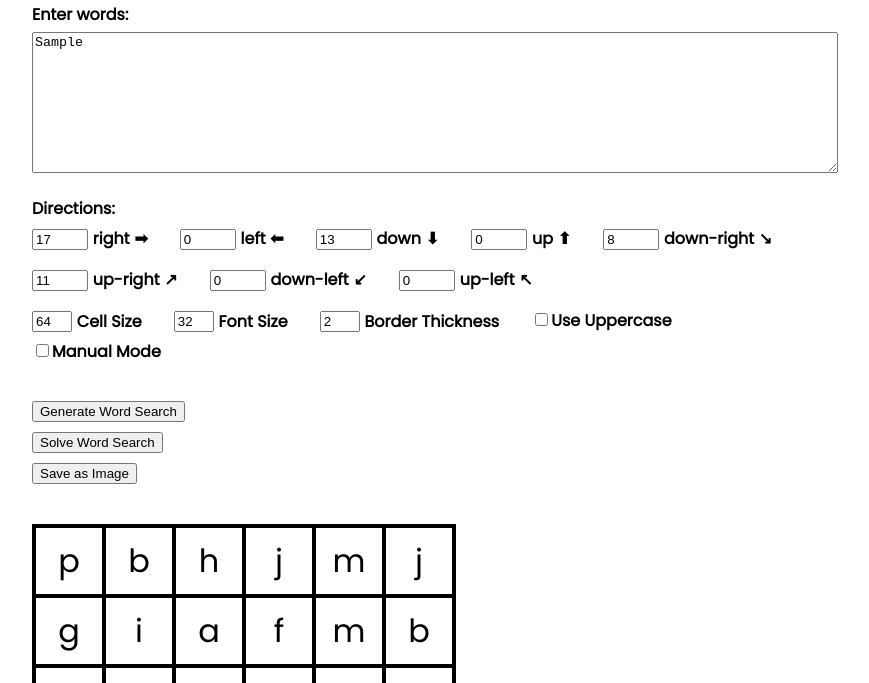
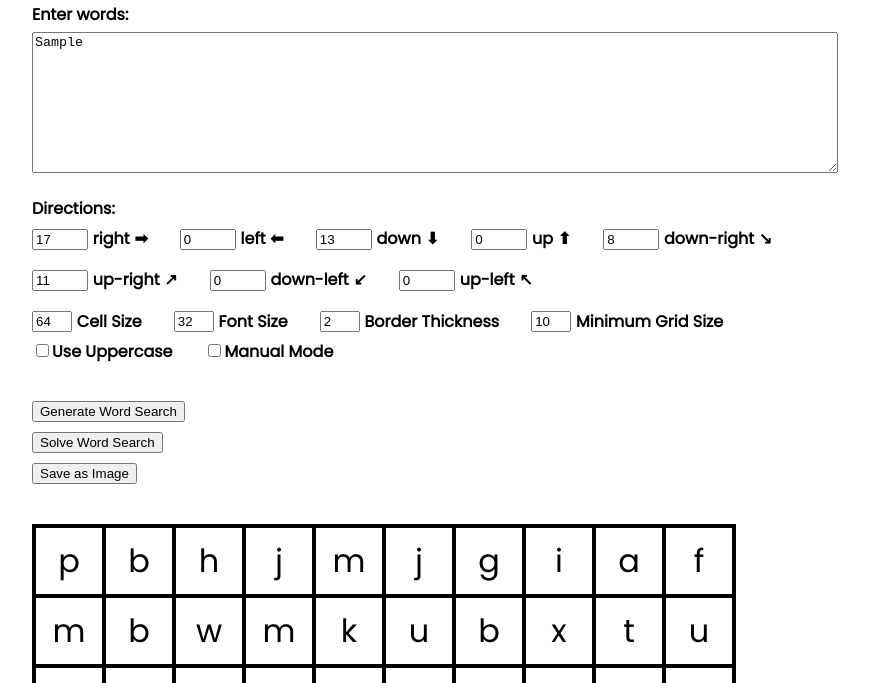
Before and after one commit to ImranR98/word-search-generator, a plain HTML site: page index.html in a window 1280 px wide. Both pictures are taken after typing "Sample" into the empty fields and a click on the button "Generate Word Search". Shown: the part 117-800 px from the top of the page, without its empty margins (208-1077 px from the left). Drawn offline with nearby package versions, Linux system fonts and the light colour scheme.

Commit message:
Add minimum grid size

```diff
--- a/index.html
+++ b/index.html
@@ -49,6 +49,12 @@
           <label style="margin-top: 0.1rem;">Border Thickness</label>
         </div>
         <div style="display: flex; margin-right: 2rem;">
+          <div style="margin-right: 0.3rem;">
+            <input id="minimum-grid-size-input" name="minimum-grid-size-input" type="number" style="width: 2rem;" value="10" min="1">
+          </div>
+          <label style="margin-top: 0.1rem;">Minimum Grid Size</label>
+        </div>
+        <div style="display: flex; margin-right: 2rem;">
           <div>
             <input id="uppercase-checkbox" name="uppercase-checkbox" type="checkbox">
           </div>
--- a/index.js
+++ b/index.js
@@ -5,12 +5,14 @@ const saveButton = document.getElementById("save-btn")
 const wordSearchContainer = document.getElementById("word-search-container")
 const cellSizeInput = document.getElementById("cell-size-input")
 const borderThicknessInput = document.getElementById("border-thickness-input")
+const minGridSizeInput = document.getElementById("minimum-grid-size-input")
 const fontSizeInput = document.getElementById("font-size-input")
 const isManualCheckbox = document.getElementById("manual-checkbox")
 
 cellSizeInput.value = localStorage.getItem('cell-size-val') || cellSizeInput.value
 borderThicknessInput.value = localStorage.getItem('border-size-val') || borderThicknessInput.value
 fontSizeInput.value = localStorage.getItem('font-size-val') || fontSizeInput.value
+minGridSizeInput.value = localStorage.getItem('minimum-grid-size-val') || minGridSizeInput.value
 
 function fillDirectionsDiv() {
     let directionsDiv = document.getElementById("directionsDiv")
@@ -51,12 +53,14 @@ function renderWordSearch(grid, answers) {
     const cellSizePx = !!cellSizeInput.value ? cellSizeInput.value : 64
     const borderSizePx = !!borderThicknessInput.value ? borderThicknessInput.value : 2
     const fontSizePx = !!fontSizeInput.value ? fontSizeInput.value : 32
+    const minGridSize = !!minGridSizeInput.value ? minGridSizeInput.value : 10
     const numRows = grid.length
     const numCols = grid[0].length
 
     localStorage.setItem('cell-size-val', cellSizePx)
     localStorage.setItem('border-size-val', borderSizePx)
     localStorage.setItem('font-size-val', fontSizePx)
+    localStorage.setItem('minimum-grid-size-input', minGridSize)
 
     let html = `<table id="word-search-table" style="border-spacing: 0; border-collapse: separate; border: ${borderSizePx}px solid black;">`
     for (let i = 0; i < numRows; i++) {
@@ -169,7 +173,7 @@ generateButton.addEventListener("click", () => {
         const words = getWordsAuto()
         const size = Math.max(...[...words.map(w => w.length), Math.ceil(Math.sqrt(words.reduce((sum, word) => sum + word.length, 0) * 2))])
         const dirs = getRepeatedDirs()
-        grid = fillEmptyCells(placeWordsAuto(generateGrid(size), words, dirs))
+        grid = fillEmptyCells(placeWordsAuto(generateGrid(minGridSizeInput.value > size ? minGridSizeInput.value : size), words, dirs))
     } else {
         var words = null
         try {
```
